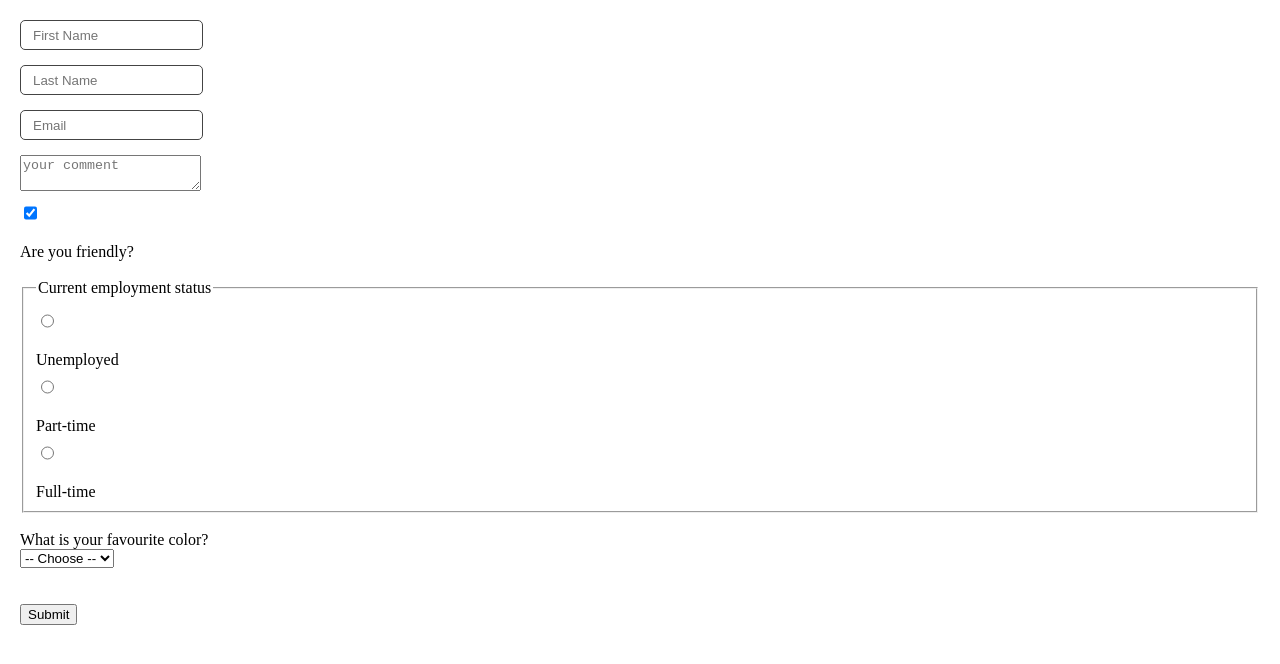
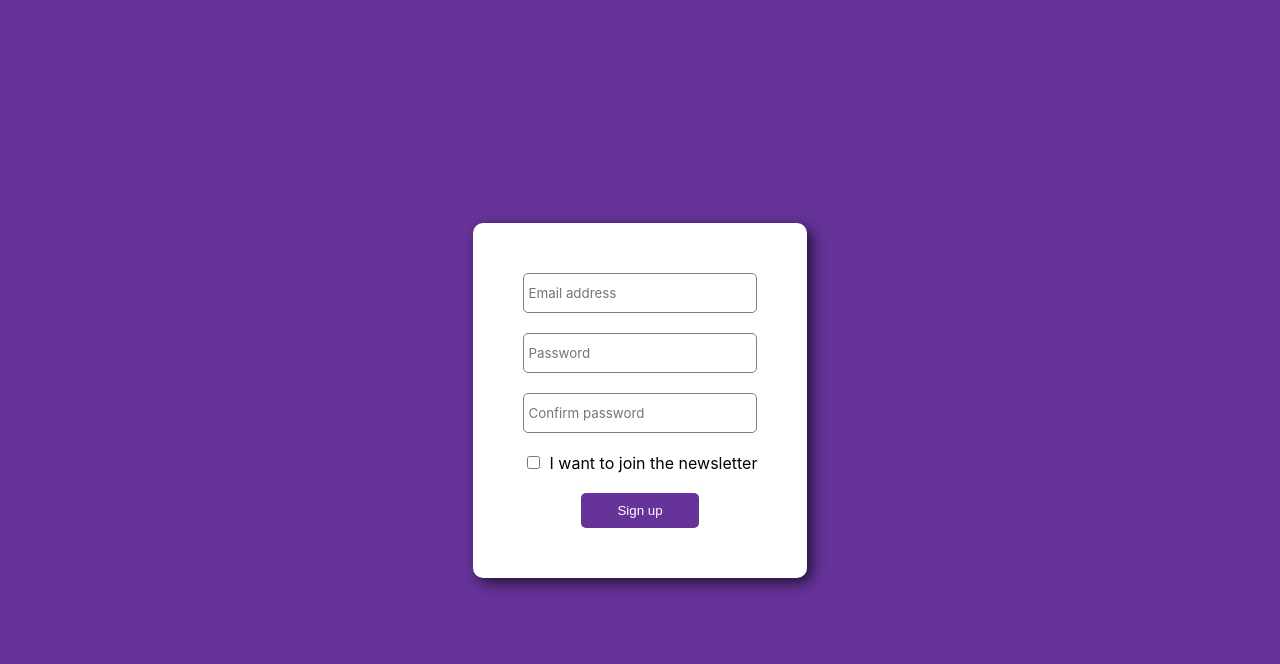
Before and after one commit to HarikaPenukonda/props-tutorial-2, a React (Create React App) app: page / in a window 1280 px wide. Shown: the top 664 px of the page. Built offline with nearby package versions, Linux system fonts and the light colour scheme.

Commit message:
harika's code

```diff
--- a/src/App.js
+++ b/src/App.js
@@ -1,9 +1,10 @@
 import React from "react";
 import Jokes from "./Jokes";
 import jokesData from "./jokesData";
+import Signup from "./react-forms/Signup";
 //import MyApp2 from "./conditional-rendering/MyApp2";
 //import Form2 from "./react-forms/Form2"
-import MyForm from "./react-forms/MyForm"
+//import MyForm from "./react-forms/MyForm"
 
 export default function App(){
     const jokeElement = jokesData.map(joke => {
@@ -18,7 +19,8 @@
             {/* {jokeElement} */}
             {/* <MyApp2/> */}
             {/* <Form2/> */}
-            <MyForm/>
+            {/* <MyForm/> */}
+            <Signup/>
         </div>
 
     )
--- a/src/index.js
+++ b/src/index.js
@@ -1,7 +1,7 @@
 import React from "react";
 import  ReactDOM  from "react-dom";
 import App from "./App";
-import "./react-forms/style.css"
+import "./react-forms/signup.css"
 
 
 ReactDOM.render(<App/>,document.getElementById("root"))
--- /dev/null
+++ b/src/react-forms/Signup.js
@@ -0,0 +1,99 @@
+import React from "react";
+
+export default function Signup(){
+
+     /*
+        Challenge : Connect the form to the local state
+
+        1. Create a state object to store the 4 values we need to save. - done
+
+        2. Create a state object handleChange function that can manage the state
+        of all the inputs and set it up correctly - done
+
+        3. When the user clicks "sign up", check if the password and confirmation match
+        each other. If so, log "successfully signed up" to the console. If not,
+        log "passwords to not match" to the console
+
+        4. Alse when submitting the form, if the person checked the `newsletter` checkbox,
+        log "Thanks for signing up for our newsletter!" to the console.
+    */
+
+    const [formData,setFormData] = React.useState({
+        email : "",
+        password : "",
+        confirmPassword : "",
+        isMarketing : false,
+    })
+
+    function handleSubmit(event){
+        event.preventDefault()
+    }
+    console.log(formData)
+
+    function handleChange(event){
+        const {name,value,type,checked} = event.target
+        setFormData(prevData => {
+            return{
+                ...prevData,
+                [name] : type === "checkbox" ? checked : value
+            }
+
+        })
+    }
+
+    function validation(){
+        formData.password === formData.confirmPassword ?
+        console.log("successfully signed up") :
+        console.log("passwords to not match")
+    }
+
+    return(
+        <div>
+             <div className="form-container">
+            <form className="form" onSubmit={handleSubmit}>
+                <input
+                    type="email"
+                    placeholder="Email address"
+                    className="form--input"
+                    onChange={handleChange}
+                    name="email"
+                    value={formData.email}
+                />
+                <input
+                    type="password"
+                    placeholder="Password"
+                    className="form--input"
+                    onChange={handleChange}
+                    name="password"
+                    value={formData.password}
+                />
+                <input
+                    type="password"
+                    placeholder="Confirm password"
+                    className="form--input"
+                    onChange={handleChange}
+                    name="confirmPassword"
+                    value={formData.confirmPassword}
+                />
+
+                <div className="form--marketing">
+                    <input
+                        id="okayToEmail"
+                        type="checkbox"
+                        onChange={handleChange}
+                        name="isMarketing"
+                        checked={formData.isMarketing && console.log("Thanks for signing up for our newsletter!")}
+                    />
+                    <label htmlFor="okayToEmail">I want to join the newsletter</label>
+                </div>
+                <button
+                    className="form--submit"
+                    onClick={validation}
+                    >
+                    Sign up
+                </button>
+            </form>
+        </div>
+        </div>
+    )
+}
--- /dev/null
+++ b/src/react-forms/signup.css
@@ -0,0 +1,59 @@
+* {
+    box-sizing: border-box;
+}
+
+body {
+    margin: 0;
+    background-color: #639;
+    height: 100vh;
+    font-family: 'Inter', sans-serif;
+}
+
+.form-container {
+    height: 100vh;
+    padding: 20px;
+    display: flex;
+    flex-direction: column;
+    justify-content: center;
+    align-items: center;
+}
+
+.form {
+    background-color: white;
+    padding: 50px;
+    border-radius: 10px;
+    display: flex;
+    flex-direction: column;
+    align-items: center;
+    box-shadow: 5px 5px 15px -1px rgba(0,0,0,0.75);
+}
+
+.form--input {
+    width: 100%;
+    margin-bottom: 20px;
+    height: 40px;
+    border-radius: 5px;
+    border: 1px solid gray;
+    padding: 5px;
+    font-family: 'Inter', sans-serif;
+}
+
+.form--submit {
+    width: 50%;
+    padding: 10px;
+    border-radius: 5px;
+    color: white;
+    background-color: #639;
+    border: none;
+    cursor: pointer;
+}
+
+.form--marketing {
+    display: flex;
+    margin-bottom: 20px;
+    align-items: center;
+}
+
+.form--marketing > input {
+    margin-right: 10px;
+}
```
